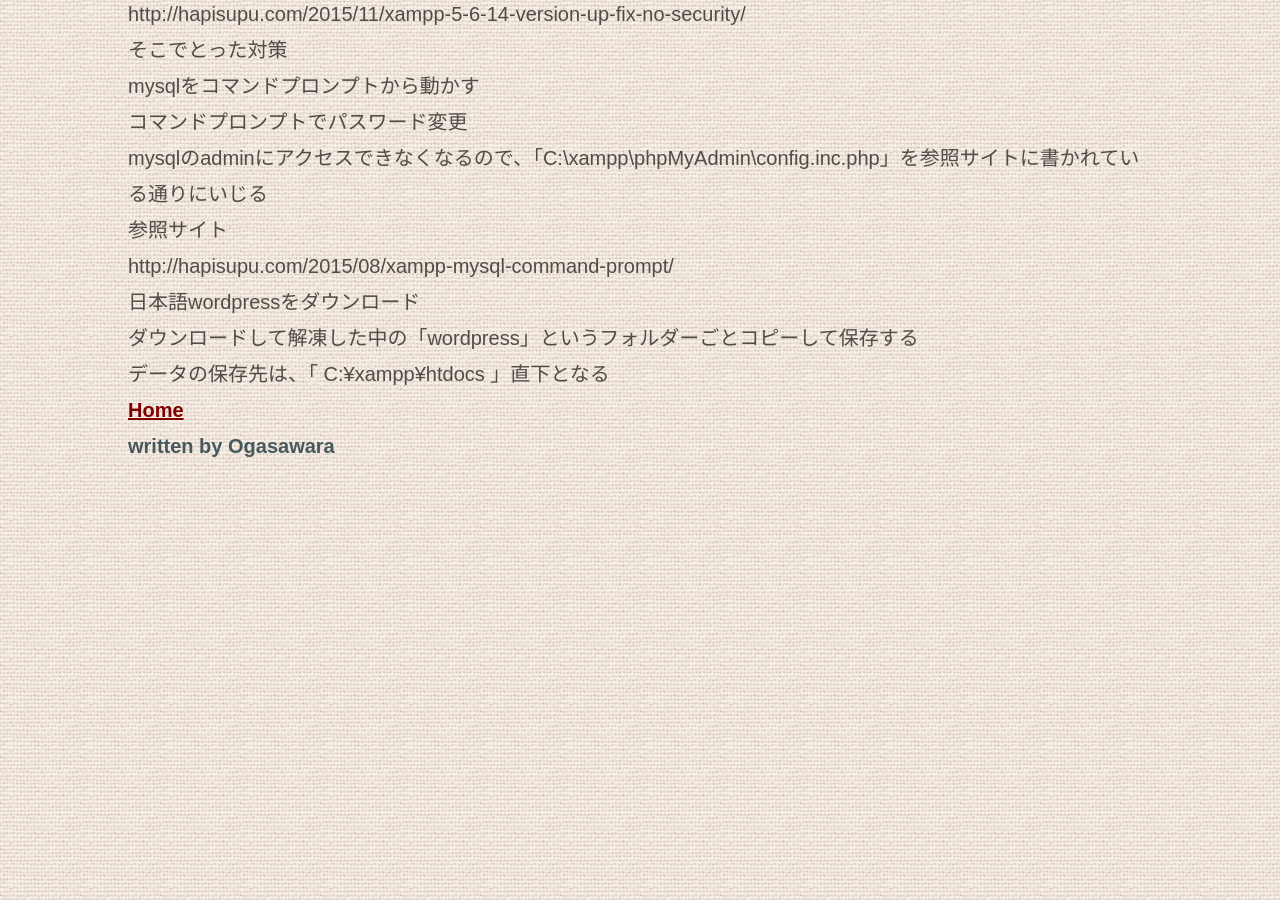
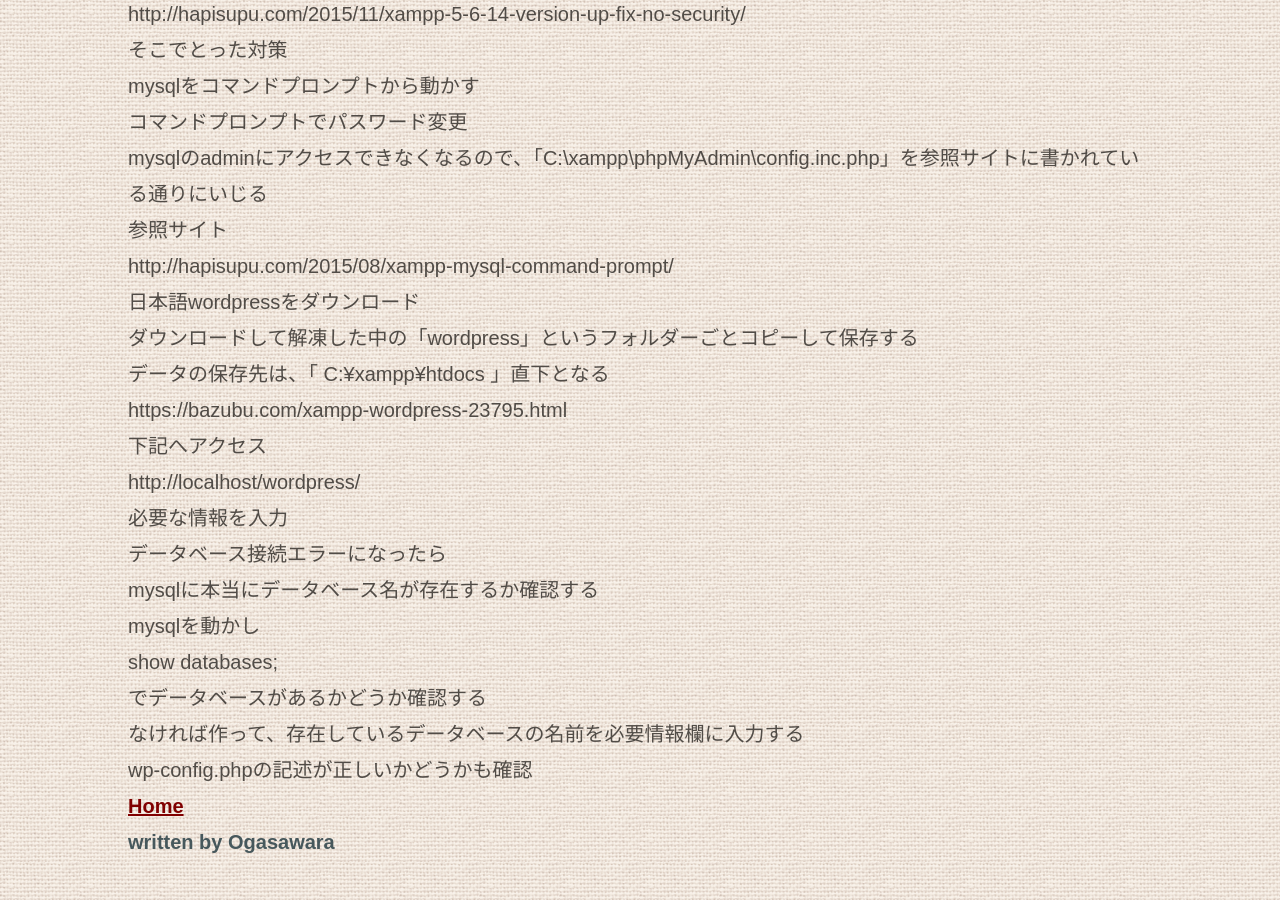
Before and after one commit to satoshiogasawara/satoshiogasawara.github.io, a Jekyll site: the page built from _posts/2017-06-02-title01.md, in a window 1280 px wide and 900 px high, scrolled down 932 px. Built offline with Jekyll 4.4.1, drawn with Linux system fonts in a browser that asks for light colours; nearby versions of some CDN libraries.

Commit message:
2017/12/05

```diff
--- a/_posts/2017-06-02-title01.md
+++ b/_posts/2017-06-02-title01.md
@@ -33,3 +33,20 @@
 
 ダウンロードして解凍した中の「wordpress」というフォルダーごとコピーして保存する
 データの保存先は、「 C:¥xampp¥htdocs 」直下となる
+https://bazubu.com/xampp-wordpress-23795.html
+
+
+下記へアクセス
+http://localhost/wordpress/
+
+必要な情報を入力
+
+データベース接続エラーになったら
+mysqlに本当にデータベース名が存在するか確認する
+
+mysqlを動かし
+show databases;
+でデータベースがあるかどうか確認する
+なければ作って、存在しているデータベースの名前を必要情報欄に入力する
+
+wp-config.phpの記述が正しいかどうかも確認
```
